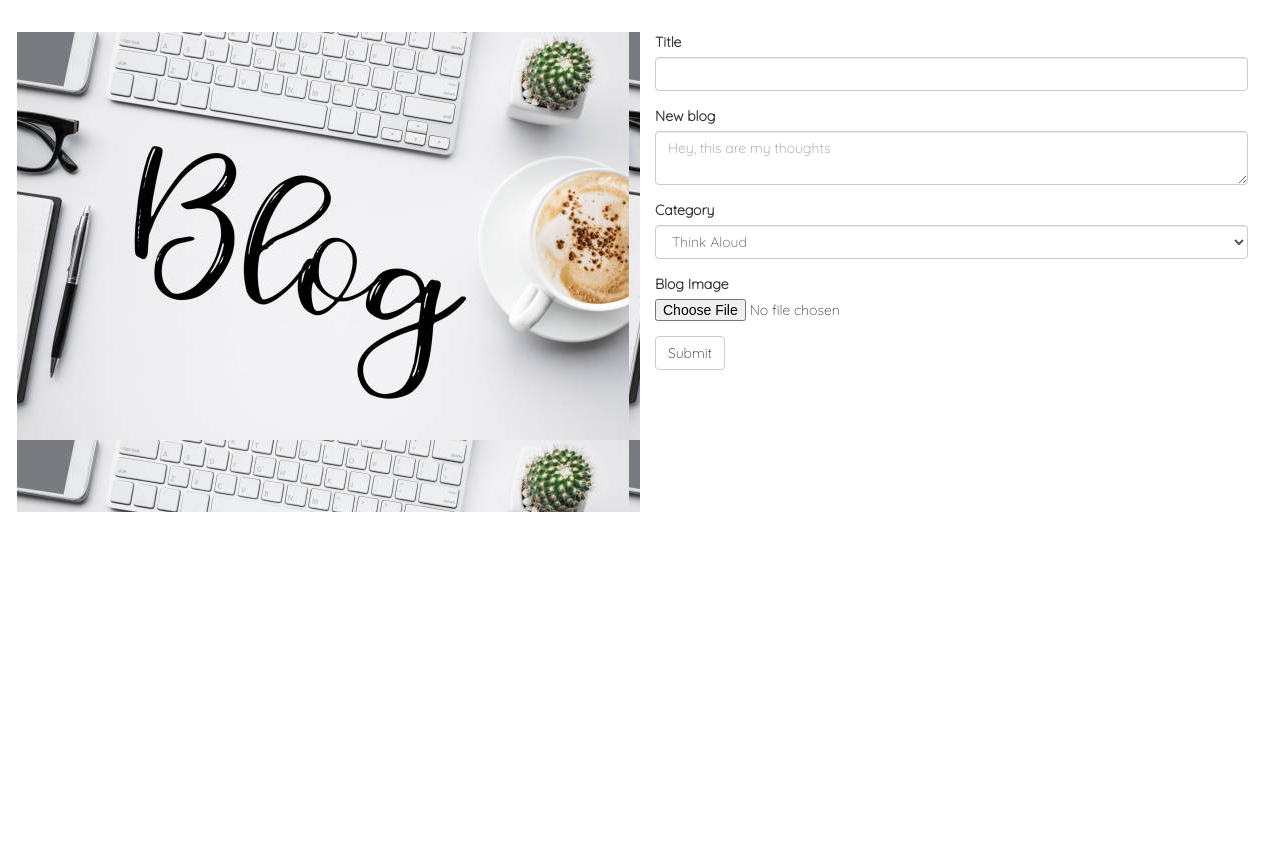
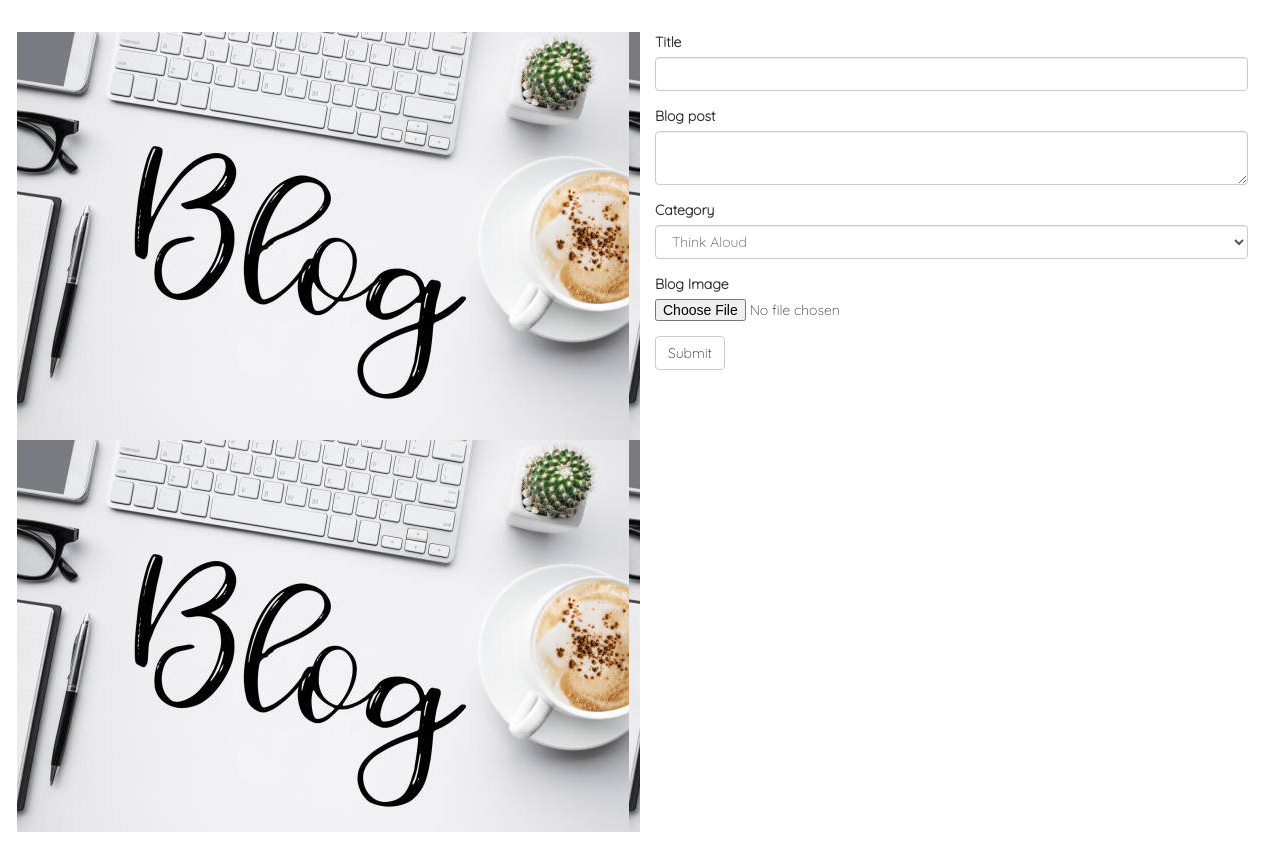
Before and after one commit to emmakamau/Emma-Blog, a Flask app: page /new-blog/1/1 in a window 1280 px wide. Shown: the part 78-942 px from the top of the page. Before the commit the page ends 590 px from the top, so only its background shows below. Run offline with Flask 2, Linux system fonts and the light colour scheme; the visitor is signed in with stand-in values (Sample User, id 1); data comes from the database, SQL or seed files in the repository; some libraries are stand-ins or nearby versions.

Commit message:
Add a ckeditor to the blog post editor

```diff
--- a/app/__init__.py
+++ b/app/__init__.py
@@ -4,12 +4,14 @@ from config import config_options
 from flask_sqlalchemy import SQLAlchemy
 from flask_login import LoginManager
 from flask_mail import Mail
+from flask_ckeditor import CKEditor
 from flask_uploads import configure_uploads,UploadSet,IMAGES
 
 bootstrap = Bootstrap()
 db = SQLAlchemy()
 login_manager = LoginManager()
 mail = Mail()
+editor = CKEditor()
 
 login_manager.session_protection = 'strong'
 login_manager.login_view = 'auth.login'
@@ -30,6 +32,7 @@ def create_app(config_name):
     db.init_app(app)
     login_manager.init_app(app)
     mail.init_app(app)
+    editor.init_app(app)
 
     # Register auth blueprint instance
     from .auth import auth as auth_blueprint
--- a/app/main/forms.py
+++ b/app/main/forms.py
@@ -1,10 +1,7 @@
-from operator import imod
-
-
-import re
 from flask_wtf import FlaskForm
 from wtforms import *
 from wtforms.validators import *
+from flask_ckeditor import CKEditorField
 
 class UpdateProfile(FlaskForm):
     bio = TextAreaField('Tell us about yourself.',validators = [InputRequired()])
@@ -16,8 +13,9 @@ class CommentForm(FlaskForm):
 
 class BlogForm(FlaskForm):
     title = StringField('Title', validators=[InputRequired(),Length(max=50, message='Maximum of 50 Characters')])
-    blog = TextAreaField('New blog', validators=[InputRequired(),Length(max=1000, message="Maximum of 1000 characters allowed")],
-    render_kw={"placeholder":"Hey, this are my thoughts"})
+    # blog = TextAreaField('New blog', validators=[InputRequired(),Length(max=1000, message="Maximum of 1000 characters allowed")],
+    # render_kw={"placeholder":"Hey, this are my thoughts"})
+    blog = CKEditorField('Blog post')
     category = SelectField('Category',choices=[('Think Aloud','Think Aloud'),('Lifestyle','Lifestyle'),('Travel','Travel')],default='Think Aloud', validators=[InputRequired()])
     blog_pic = FileField(u'Blog Image')
     submit = SubmitField('Submit')
--- a/app/static/css/index.css
+++ b/app/static/css/index.css
@@ -67,6 +67,11 @@ a:hover{
     background-color: #E5DCC3;
     color: #4d4d4d;
 }
+
+.each-comment{
+    margin-top: 2vh;
+}
+
 /* Navbar */
 ul,li{
     list-style: none;
@@ -142,7 +147,7 @@ ul,li{
 
 .blog-image{
     background-image: url('assets/blogimg.jpg');
-    height: 60vh;
+    height: 100vh;
 }
 
 .intro-first{
--- a/app/templates/base_blog.html
+++ b/app/templates/base_blog.html
@@ -5,6 +5,10 @@
 {{ super() }}
 <link rel="stylesheet" href="{{url_for('static',filename='css/index.css')}}">
 <script src="{{url_for('static',filename='js/index.js')}}"></script>
+
+<!-- <script src="{{ url_for('static', filename='ckeditor/ckeditor.js') }}"></script> -->
+<script src="//cdn.ckeditor.com/4.9.2/standard/ckeditor.js"></script>
+
 <link rel="preconnect" href="https://fonts.googleapis.com">
 <link rel="preconnect" href="https://fonts.gstatic.com" crossorigin>
 <link href="https://fonts.googleapis.com/css2?family=Cookie&family=Quicksand:wght@300&display=swap" rel="stylesheet">
--- a/app/templates/new-blog.html
+++ b/app/templates/new-blog.html
@@ -7,6 +7,8 @@
         <div class="col-md-6 blog-image"></div>
         <div class="col-md-6 new-blog-form">
             {{ wtf.quick_form(new_blog_form) }}
+            {{ ckeditor.load() }}
+            {{ ckeditor.config(name='blog') }}
         </div>
     </div>
 </div>
--- a/config.py
+++ b/config.py
@@ -16,7 +16,7 @@ class Config:
     pass
 
 class ProdConfig(Config):
-    SQLALCHEMY_DATABASE_URI = os.environ.get("DATABASE_URL").replace("postgres://", "postgresql://", 1)
+    #SQLALCHEMY_DATABASE_URI = os.environ.get("DATABASE_URL").replace("postgres://", "postgresql://", 1)
     pass
 
 class DevConfig(Config):
```
